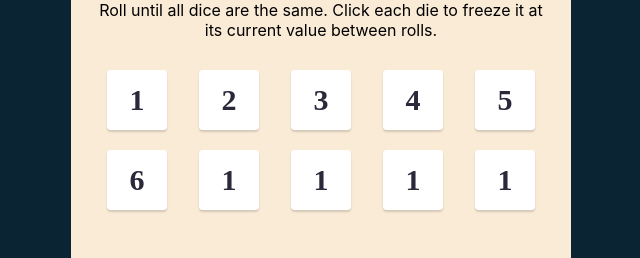
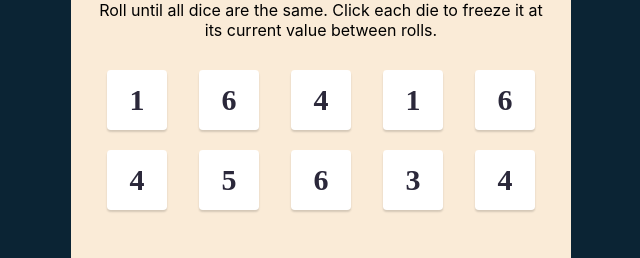
Before and after one commit to AbhishekR14/Tennerz, a React app: page /tenzies in a window 1280 px wide. Shown: the part 162-420 px from the top of the page, without its empty margins (319-959 px from the left). Built offline with nearby package versions, Linux system fonts and the light colour scheme; the HTML template or start-up script is replaced by a standard one.

Commit message:
roll dice and select dice funationality working

```diff
--- a/package.json
+++ b/package.json
@@ -10,6 +10,7 @@
     "preview": "vite preview"
   },
   "dependencies": {
+    "nanoid": "^5.0.1",
     "react": "^18.2.0",
     "react-dom": "^18.2.0",
     "react-router-dom": "^6.16.0"
--- a/src/dice.jsx
+++ b/src/dice.jsx
@@ -1,8 +1,13 @@
 import React from "react";
 import '../Stylesheets/dice.css'
 export default function Dice(props){
+
+    const style = {
+        backgroundColor : props.isSelected ? "#8afccc" : "white"
+    }
+
     return(
-        <div className="single-dice">
+        <div style={style}className="single-dice" onClick={() => props.onClick(props.id)}>
             {props.value}
         </div>
     )
--- a/src/tenzies.jsx
+++ b/src/tenzies.jsx
@@ -1,26 +1,60 @@
 import React from "react";
 import Dice from './dice.jsx'
+import { nanoid } from 'nanoid'
 import '../Stylesheets/tenzies.css'
 import '../Stylesheets/index.css'
+
 export default function tenzies(){
+
+  const [dices , setDices] = React.useState(generateRandomDiceArray());
+
+  function generateRandomDiceArray(){
+    let diceArray = [];
+    for(let i = 0 ; i < 10 ; i++){
+      diceArray.push(generateRandomDice());
+    }
+    return diceArray
+  }
+
+  function generateRandomDice(){
+    return {
+      id: nanoid(),
+      value: Math.floor(Math.random() * 6) + 1,
+      isSelected : false
+    }
+  }
+
+  function rollDice(){
+    setDices(oldDice => oldDice.map(dice => {
+      return dice.isSelected ? dice : generateRandomDice()
+    }));
+  }
+
+  function changeSelected(id){
+    setDices(oldDice => oldDice.map(die => {
+      return die.id === id ? {...die, isSelected: !die.isSelected} : die
+    }))
+  }
+
+  const diceElements = dices.map(dice => {
+    return <Dice
+              key ={dice.id}
+              id = {dice.id}
+              value={dice.value}
+              isSelected={dice.isSelected}
+              onClick={changeSelected}
+            />
+  })
+
   return (
     <>
       <main>
         <h1 className="title">Tenzies</h1>
         <p className="instructions">Roll until all dice are the same. Click each die to freeze it at its current value between rolls.</p>
         <div className="dice-grid">
-          <Dice value="1"/>
-          <Dice value="2"/>
-          <Dice value="3"/>
-          <Dice value="4"/>
-          <Dice value="5"/>
-          <Dice value="6"/>
-          <Dice value="1"/>
-          <Dice value="1"/>
-          <Dice value="1"/>
-          <Dice value="1"/>
+          {diceElements}
         </div>
-          <button className="roll-dice">Roll</button>
+        <button className="roll-dice" onClick={rollDice}>Roll</button>
       </main>
     </>
   )
```
Also changed, not shown: 1 other file (tests, documents, lock files or other folders). Lines whose indentation alone changed are shown as unchanged.
